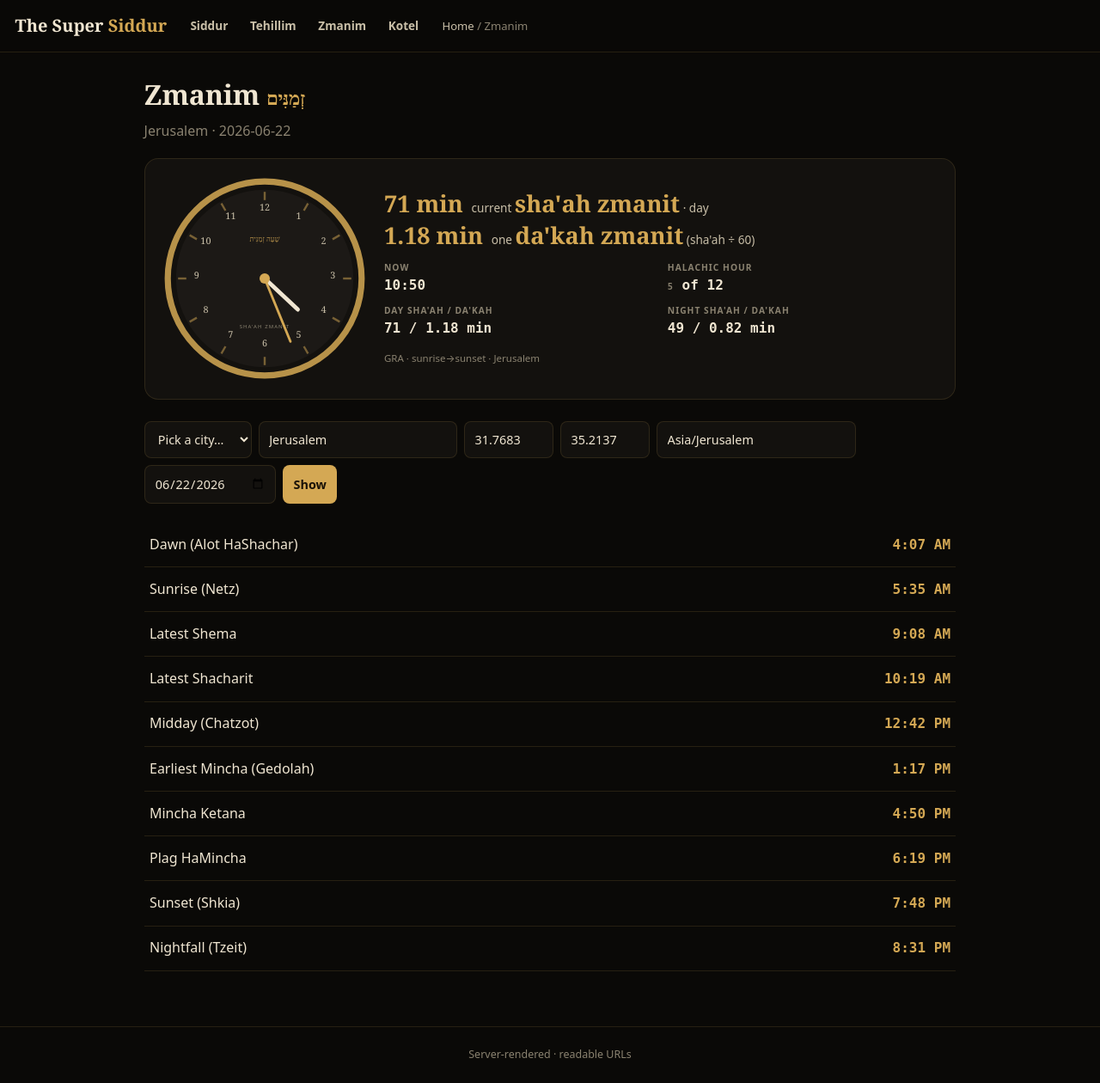
After one commit to amircoh44/amir, a Flask app: page /zmanim in a window 1280 px wide. The commit adds this page. Shown: the whole page at 86% size. Run offline with Flask 3, Linux system fonts and the light colour scheme; parts of the project's set-up code (start-up, migrations or seed data) failed here and were passed over.

Commit message:
Flask rewrite: port Tehillim/Zmanim/Kotel + sha'ah & da'kah zmanit clock
Continue the server-rendered front-end across the system:
- Tehillim: /tehillim grid (5 books, 150) + /tehillim/<n> chapter (embedded
  psalms rendered; others fall back to a Sefaria note) — tehillim.py extracts
  TEHILLIM_EMBED from the JS bundle.
- Zmanim: /zmanim with a location form; astro.py ports the GRA sun-time math
  (julian day, solar position, hour angles, tz via zoneinfo).
- Kotel: /kotel great-circle bearing to the Western Wall + compass label.
- main nav (Siddur/Tehillim/Zmanim/Kotel); CSS for all.

Sha'ah / Da'kah Zmanit clock (per request):
- halachic_state(): sha'ah zmanit (hour) for day & night, da'kah zmanit
  (halachic minute = sha'ah/60), and the live halachic position.
- analog SVG clock whose MINUTE HAND moves per da'kah zmanit (one revolution
  per sha'ah zmanit); small JS recomputes from sunrise/sunset live and ticks
  the hour number + period. Readout shows current sha'ah, one da'kah, halachic
  hour X of 12, and day/night sha'ah+da'kah. Matches the reference screenshot
  (Denver Jun 8: ~75/46 min).
- tests: tehillim/zmanim/kotel routes + halachic da'kah=sha'ah/60 (8 passed).

```diff
--- a/super-siddur/web/app.py
+++ b/super-siddur/web/app.py
@@ -12,12 +12,26 @@ UI) follow the same pattern and are layered on next.
 """
 from __future__ import annotations
 
-from flask import Flask, abort, redirect, render_template, url_for
+import datetime as dt
 
+from flask import Flask, abort, redirect, render_template, request, url_for
+
+from . import astro
+from . import tehillim as teh
 from .data import NUSACH_LABELS, build_index
 
 app = Flask(__name__)
 INDEX = build_index()
+
+# Quick-pick locations for the zmanim / kotel forms (name, lat, lng, tz)
+CITIES = [
+    ("Jerusalem", 31.7683, 35.2137, "Asia/Jerusalem"),
+    ("Bnei Brak", 32.0807, 34.8338, "Asia/Jerusalem"),
+    ("New York", 40.7128, -74.0060, "America/New_York"),
+    ("Lakewood", 40.0978, -74.2176, "America/New_York"),
+    ("Los Angeles", 34.0522, -118.2437, "America/Los_Angeles"),
+    ("London", 51.5074, -0.1278, "Europe/London"),
+]
 
 
 def _nusach_or_404(nusach: str) -> dict:
@@ -73,6 +87,55 @@ def prayer(nusach, service, prayer):
                            prev=prev_s, next=next_s)
 
 
+@app.route("/tehillim")
+def tehillim_index():
+    return render_template("tehillim_index.html", books=teh.BOOKS,
+                           embedded=sorted(teh.EMBED), total=150)
+
+
+@app.route("/tehillim/<int:n>")
+def tehillim_chapter(n):
+    if n < 1 or n > 150:
+        abort(404)
+    return render_template("tehillim.html", n=n, verses=teh.verses(n),
+                           book=teh.book_of(n), embedded=teh.is_embedded(n),
+                           prev=(n - 1 if n > 1 else None),
+                           next=(n + 1 if n < 150 else None))
+
+
+def _loc_from_args(default_name, dlat, dlng, dtz):
+    a = request.args
+    try:
+        lat, lng = float(a.get("lat", dlat)), float(a.get("lng", dlng))
+    except ValueError:
+        lat, lng = dlat, dlng
+    return a.get("name", default_name), lat, lng, a.get("tz", dtz)
+
+
+@app.route("/zmanim")
+def zmanim():
+    name, lat, lng, tz = _loc_from_args("Jerusalem", 31.7683, 35.2137, "Asia/Jerusalem")
+    try:
+        date = dt.date.fromisoformat(request.args["date"]) if request.args.get("date") else dt.date.today()
+    except ValueError:
+        date = dt.date.today()
+    z = astro.zmanim(lat, lng, tz, date)
+    rows = [(label, astro.hm_fmt(z.get(key)) if z else "—") for key, label in astro.ZMAN_LABELS]
+    now_min = astro.now_in_tz_min(tz)
+    hal = astro.halachic_state(z, now_min) if z else None
+    return render_template("zmanim.html", rows=rows, name=name, lat=lat, lng=lng, tz=tz,
+                           date=date.isoformat(), cities=CITIES, hal=hal,
+                           now_hm=astro.hm_fmt(now_min, "24"), now_min=round(now_min, 3))
+
+
+@app.route("/kotel")
+def kotel():
+    name, lat, lng, _tz = _loc_from_args("New York", 40.7128, -74.0060, "America/New_York")
+    b = astro.bearing_to_kotel(lat, lng)
+    return render_template("kotel.html", bearing=round(b, 1), compass=astro.compass_label(b),
+                           name=name, lat=lat, lng=lng, cities=CITIES)
+
+
 @app.errorhandler(404)
 def not_found(_e):
     return render_template("404.html"), 404
--- a/super-siddur/web/static/siddur.css
+++ b/super-siddur/web/static/siddur.css
@@ -50,3 +50,57 @@ a{color:inherit;text-decoration:none}
 .pg.next{margin-left:auto;text-align:right}
 
 .foot{padding:1.4rem;text-align:center;color:var(--muted);font-size:.78rem;border-top:1px solid var(--line)}
+
+/* main nav */
+.mainnav{display:flex;gap:.2rem;flex-wrap:wrap}
+.mainnav a{padding:.4rem .7rem;border-radius:.45rem;color:var(--ink2);font-size:.85rem;font-weight:600}
+.mainnav a:hover{background:var(--surface2);color:var(--accent)}
+
+/* tehillim */
+.teh-book{font-size:.62rem;letter-spacing:.16em;text-transform:uppercase;color:var(--muted);font-weight:700;margin:1.2rem 0 .5rem}
+.teh-grid{display:grid;grid-template-columns:repeat(auto-fill,minmax(52px,1fr));gap:.35rem}
+.teh-cell{display:grid;place-items:center;height:2.6rem;background:var(--surface);border:1px solid var(--line);border-radius:.5rem;color:var(--ink2);font-variant-numeric:tabular-nums}
+.teh-cell:hover{border-color:var(--accent);color:var(--accent)}
+.teh-cell.on{border-color:color-mix(in srgb,var(--accent) 45%,transparent);color:var(--accent);background:color-mix(in srgb,var(--accent) 8%,transparent)}
+.vnum{display:inline-block;min-width:1.4em;color:var(--accent);font-size:.7em;vertical-align:.2em;margin-left:.4em;font-family:ui-monospace,monospace}
+
+/* forms */
+.loc-form{display:flex;flex-wrap:wrap;gap:.5rem;margin:1rem 0 1.4rem}
+.loc-form select,.loc-form input,.loc-form button{padding:.55rem .7rem;background:var(--surface);border:1px solid var(--line);border-radius:.5rem;color:var(--ink);font:inherit;font-size:.9rem}
+.loc-form input[name=lat],.loc-form input[name=lng]{width:6.5rem}
+.loc-form button{background:var(--accent);color:var(--on-accent);font-weight:700;cursor:pointer;border-color:transparent}
+
+/* zmanim table */
+.zman-table{width:100%;border-collapse:collapse}
+.zman-table td{padding:.8rem .4rem;border-bottom:1px solid var(--line)}
+.zman-table .zt{text-align:right;font-family:ui-monospace,monospace;color:var(--accent);font-weight:600;font-variant-numeric:tabular-nums}
+
+/* kotel */
+.kotel-readout{text-align:center;margin:1.4rem 0;padding:1.4rem;background:var(--surface);border:1px solid var(--line);border-radius:.9rem}
+.kotel-readout .deg{font-family:var(--display);font-size:3rem;font-weight:700;color:var(--accent);line-height:1}
+.kotel-readout .dir{color:var(--ink2);letter-spacing:.1em;margin-top:.2rem}
+
+/* halachic (sha'ah / da'kah zmanit) clock */
+.he-title{font-family:var(--hebrew);color:var(--accent);font-size:.7em;margin-right:.4rem}
+.hclock-wrap{display:grid;grid-template-columns:1fr;gap:1.2rem;align-items:center;margin:1rem 0 1.6rem;
+  padding:1.2rem;background:var(--surface);border:1px solid var(--line);border-radius:1rem}
+@media(min-width:640px){.hclock-wrap{grid-template-columns:240px 1fr}}
+.hclock{width:100%;max-width:240px;margin:0 auto;display:block}
+.hc-rim{fill:none;stroke:var(--accent);stroke-width:6;opacity:.85}
+.hc-face{fill:var(--surface2)}
+.hc-tick{stroke:var(--accent);stroke-width:2;opacity:.5}
+.hc-num{fill:var(--ink2);font-size:9px;font-family:var(--display)}
+.hc-cap-top{fill:var(--accent);font-size:7px;font-family:var(--hebrew);opacity:.85}
+.hc-cap-bot{fill:var(--muted);font-size:5px;letter-spacing:.18em;font-family:var(--sans)}
+.hc-hour{stroke:var(--ink);stroke-width:4;stroke-linecap:round}
+.hc-min{stroke:var(--accent);stroke-width:2.4;stroke-linecap:round}
+.hc-hub{fill:var(--accent)}
+.hc-readout{display:flex;flex-direction:column;gap:.5rem}
+.hc-big{display:flex;align-items:baseline;gap:.6rem}
+.hc-big b{font-family:var(--display);font-size:1.7rem;color:var(--accent);font-weight:700;line-height:1}
+.hc-big span{color:var(--ink2);font-size:.85rem}
+.hc-grid{display:grid;grid-template-columns:1fr 1fr;gap:.5rem .9rem;margin-top:.3rem}
+.hc-grid div{display:flex;flex-direction:column}
+.hc-grid span{font-size:.64rem;letter-spacing:.1em;text-transform:uppercase;color:var(--muted);font-weight:700}
+.hc-grid b{font-family:ui-monospace,monospace;color:var(--ink);font-variant-numeric:tabular-nums}
+.hc-note{font-size:.72rem;color:var(--muted);margin-top:.3rem}
--- a/super-siddur/web/templates/base.html
+++ b/super-siddur/web/templates/base.html
@@ -9,6 +9,12 @@
 <body>
   <header class="topbar">
     <a class="brand" href="{{ url_for('home') }}">The Super <b>Siddur</b></a>
+    <nav class="mainnav">
+      <a href="{{ url_for('home') }}">Siddur</a>
+      <a href="{{ url_for('tehillim_index') }}">Tehillim</a>
+      <a href="{{ url_for('zmanim') }}">Zmanim</a>
+      <a href="{{ url_for('kotel') }}">Kotel</a>
+    </nav>
     {% block crumbs %}{% endblock %}
   </header>
   <main class="stage">
--- /dev/null
+++ b/super-siddur/web/templates/zmanim.html
@@ -0,0 +1,94 @@
+{% extends "base.html" %}
+{% block title %}Zmanim · {{ name }}{% endblock %}
+{% block crumbs %}<nav class="crumbs"><a href="{{ url_for('home') }}">Home</a> / <span>Zmanim</span></nav>{% endblock %}
+{% block content %}
+  <h1 class="page-title">Zmanim <span class="he-title" dir="rtl">זְמַנִּים</span></h1>
+  <p class="sub">{{ name }} · {{ date }}</p>
+
+  {% if hal %}
+  <div class="hclock-wrap" id="hclock"
+       data-netz="{{ hal.netz }}" data-shkia="{{ hal.shkia }}" data-now="{{ now_min }}">
+    <svg class="hclock" viewBox="0 0 200 200" aria-label="Halachic clock">
+      <circle cx="100" cy="100" r="94" class="hc-rim"/>
+      <circle cx="100" cy="100" r="86" class="hc-face"/>
+      {% for i in range(12) %}
+        <line class="hc-tick" x1="100" y1="16" x2="100" y2="24"
+              transform="rotate({{ i * 30 }} 100 100)"/>
+        <text class="hc-num" x="100" y="34" text-anchor="middle"
+              transform="rotate({{ i * 30 }} 100 100) rotate({{ -i * 30 }} 100 34)">{{ i if i else 12 }}</text>
+      {% endfor %}
+      <text class="hc-cap-top" x="100" y="64" text-anchor="middle" dir="rtl">שָׁעָה זְמַנִּית</text>
+      <text class="hc-cap-bot" x="100" y="148" text-anchor="middle">SHA'AH ZMANIT</text>
+      <line id="hhand" class="hc-hour" x1="100" y1="100" x2="100" y2="56"
+            transform="rotate({{ '%.2f'|format(hal.hours * 30) }} 100 100)"/>
+      <line id="mhand" class="hc-min" x1="100" y1="100" x2="100" y2="34"
+            transform="rotate({{ '%.2f'|format(hal.minutes_into * 6) }} 100 100)"/>
+      <circle cx="100" cy="100" r="5" class="hc-hub"/>
+    </svg>
+
+    <div class="hc-readout">
+      <div class="hc-big"><b id="shaahCur">{{ hal.shaah_cur_min|round|int }} min</b>
+        <span>current <b>sha'ah zmanit</b> · <span id="periodLbl">{{ hal.period }}</span></span></div>
+      <div class="hc-big"><b id="dakahCur">{{ '%.2f'|format(hal.dakah_cur_min) }} min</b>
+        <span>one <b>da'kah zmanit</b> (sha'ah ÷ 60)</span></div>
+      <div class="hc-grid">
+        <div><span>Now</span><b>{{ now_hm }}</b></div>
+        <div><span>Halachic hour</span><b><span id="hourNum">{{ hal.hour_num }}</span> of 12</b></div>
+        <div><span>Day sha'ah / da'kah</span><b>{{ hal.shaah_day_min|round|int }} / {{ '%.2f'|format(hal.dakah_day_min) }} min</b></div>
+        <div><span>Night sha'ah / da'kah</span><b>{{ hal.shaah_night_min|round|int }} / {{ '%.2f'|format(hal.dakah_night_min) }} min</b></div>
+      </div>
+      <div class="hc-note">GRA · sunrise→sunset · {{ name }}</div>
+    </div>
+  </div>
+  {% endif %}
+
+  <form class="loc-form" method="get" action="{{ url_for('zmanim') }}">
+    <select name="loc" onchange="if(this.value){var p=this.value.split('|');document.querySelector('[name=name]').value=p[0];document.querySelector('[name=lat]').value=p[1];document.querySelector('[name=lng]').value=p[2];document.querySelector('[name=tz]').value=p[3];}">
+      <option value="">Pick a city…</option>
+      {% for cn, clat, clng, ctz in cities %}<option value="{{ cn }}|{{ clat }}|{{ clng }}|{{ ctz }}">{{ cn }}</option>{% endfor %}
+    </select>
+    <input name="name" value="{{ name }}" placeholder="Name">
+    <input name="lat" value="{{ lat }}" placeholder="Lat">
+    <input name="lng" value="{{ lng }}" placeholder="Lng">
+    <input name="tz" value="{{ tz }}" placeholder="Timezone">
+    <input name="date" type="date" value="{{ date }}">
+    <button type="submit">Show</button>
+  </form>
+
+  <table class="zman-table">
+    {% for label, time in rows %}<tr><td>{{ label }}</td><td class="zt">{{ time }}</td></tr>{% endfor %}
+  </table>
+
+  {% if hal %}
+  <script>
+  (function(){
+    var el=document.getElementById('hclock'); if(!el) return;
+    var netz=+el.dataset.netz, shkia=+el.dataset.shkia, now0=+el.dataset.now;
+    var t0=(window.performance&&performance.now)?performance.now():Date.now();
+    function state(now){
+      var dayLen=shkia-netz, nightLen=1440-dayLen, sd=dayLen/12, sn=nightLen/12;
+      var period, shaah, elapsed;
+      if(now>=netz && now<shkia){period='day'; shaah=sd; elapsed=now-netz;}
+      else{period='night'; shaah=sn; elapsed=(now>=shkia)?now-shkia:now+1440-shkia;}
+      var hours=Math.max(0,Math.min(12, shaah?elapsed/shaah:0));
+      return {period:period, shaah:shaah, hours:hours,
+              hourNum:Math.min(12,Math.floor(hours)+1), minInto:(hours-Math.floor(hours))*60};
+    }
+    function setA(id,val){var n=document.getElementById(id); if(n) n.setAttribute('transform',val);}
+    function setT(id,val){var n=document.getElementById(id); if(n) n.textContent=val;}
+    function tick(){
+      var base=(window.performance&&performance.now)?performance.now():Date.now();
+      var now=(now0 + (base-t0)/60000) % 1440;                 // live minutes-of-day
+      var s=state(now);
+      setA('hhand','rotate('+(s.hours*30)+' 100 100)');
+      setA('mhand','rotate('+(s.minInto*6)+' 100 100)');       // minute hand moves per da'kah zmanit
+      setT('shaahCur', Math.round(s.shaah)+' min');
+      setT('dakahCur', (s.shaah/60).toFixed(2)+' min');
+      setT('hourNum', s.hourNum);
+      setT('periodLbl', s.period);
+    }
+    tick(); setInterval(tick, 250);
+  })();
+  </script>
+  {% endif %}
+{% endblock %}
```
Also changed, not shown: super-siddur/web/astro.py (added, +161 -0 lines), super-siddur/web/tehillim.py (added, +79 -0 lines), super-siddur/web/templates/kotel.html (added, +19 -0 lines), super-siddur/web/templates/tehillim.html (added, +19 -0 lines), super-siddur/web/templates/tehillim_index.html (added, +15 -0 lines), super-siddur/web/tests/test_web.py (+49 -0 lines).
